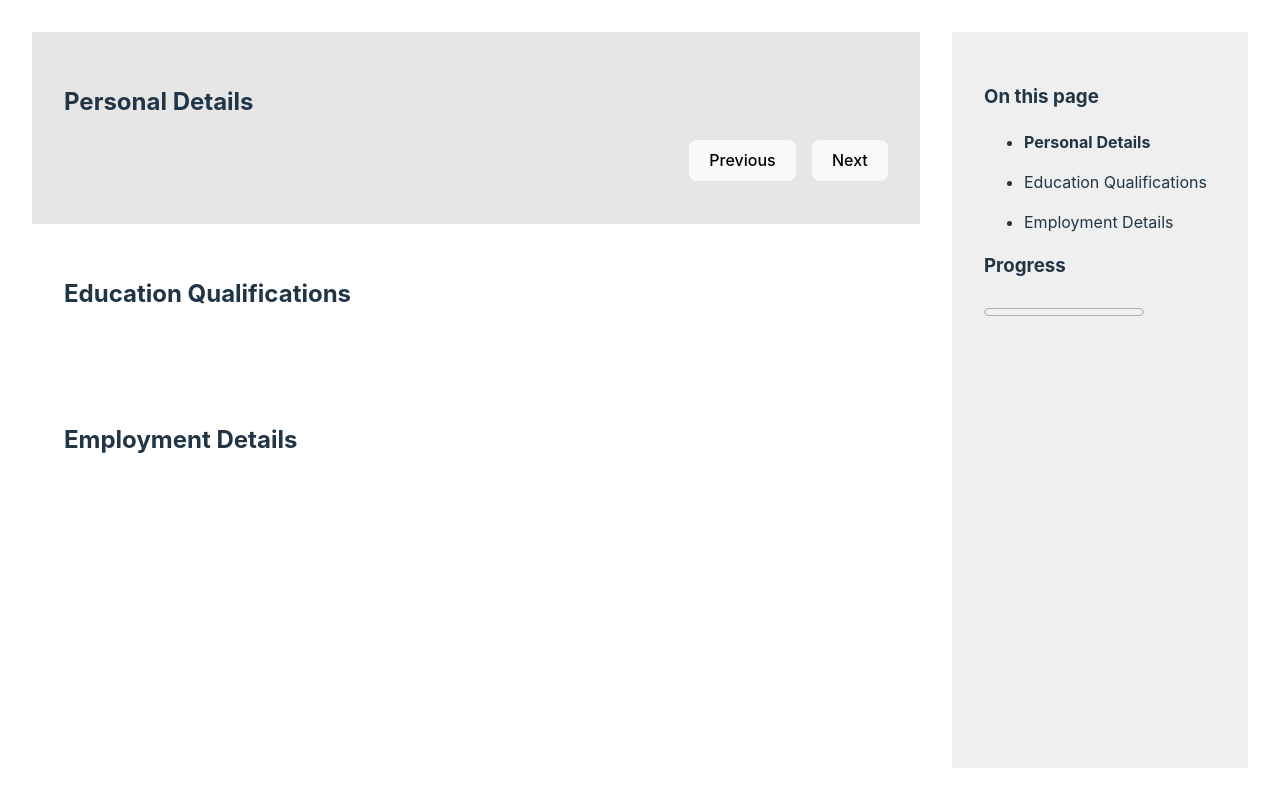
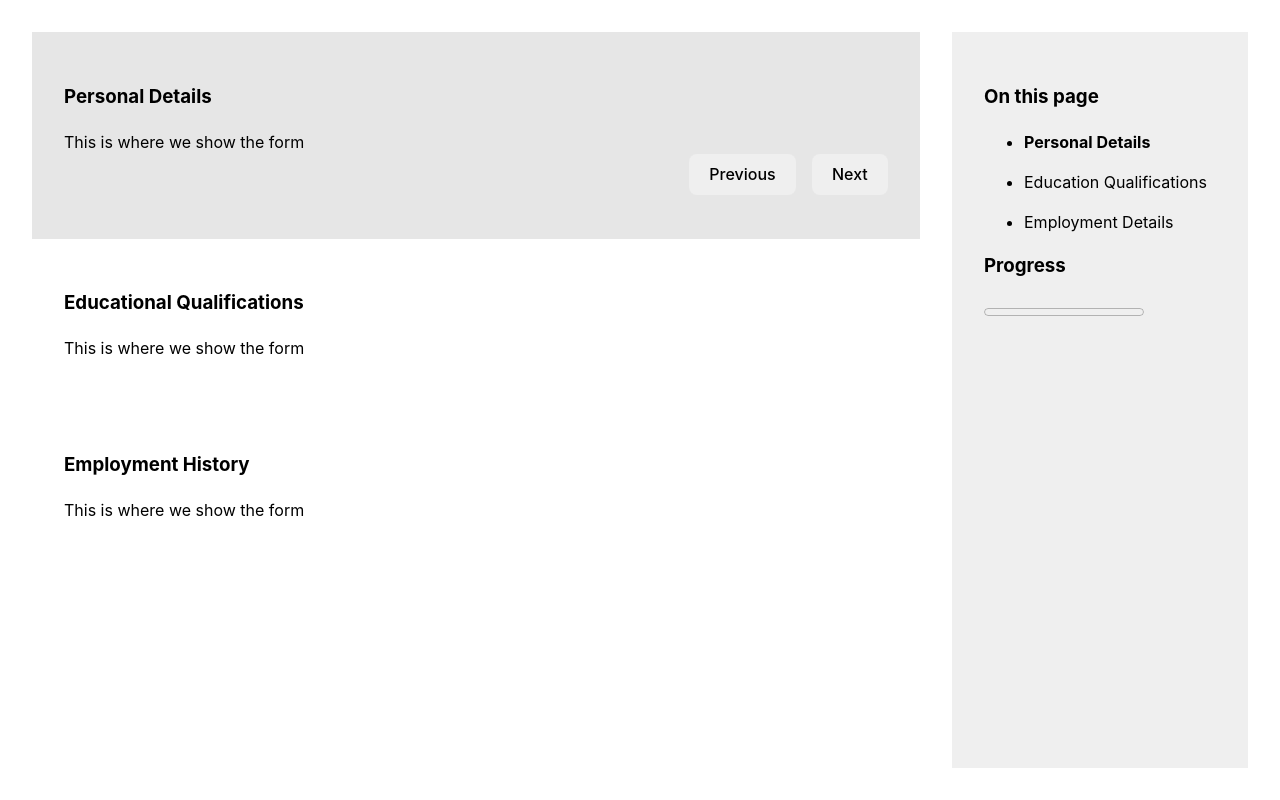
Before and after one commit to fahadahmed/multi-step-form, a React (Vite) app: page / in a window 1280 px wide. Built offline with nearby package versions, Linux system fonts and the light colour scheme.

Commit message:
updates to the form sections

```diff
--- a/package.json
+++ b/package.json
@@ -13,7 +13,8 @@
     "react": "^18.2.0",
     "react-dom": "^18.2.0",
     "react-hook-form": "^7.51.2",
-    "zod": "^3.22.4"
+    "zod": "^3.22.4",
+    "zustand": "^4.5.2"
   },
   "devDependencies": {
     "@types/react": "^18.2.66",
--- a/src/App.tsx
+++ b/src/App.tsx
@@ -1,21 +1,22 @@
 import { MultiStepForm } from "./components"
+import { EducationalQualificationForm, EmploymentHistoryForm, PersonalDetailsForm } from "./components/forms"
 
 // create the formConfig data
 const formConfig = [
   {
     stepName: 'Personal Details',
     progressValue: 0,
-    fields: []
+    section: PersonalDetailsForm
   },
   {
     stepName: 'Education Qualifications',
     progressValue: 50,
-    fields: []
+    section: EducationalQualificationForm
   },
   {
     stepName: 'Employment Details',
     progressValue: 80,
-    fields: []
+    section: EmploymentHistoryForm
   }
 ]
 function App() {
--- a/src/components/MultiStepForm/MultiStepForm.tsx
+++ b/src/components/MultiStepForm/MultiStepForm.tsx
@@ -1,9 +1,9 @@
-import { useState } from "react"
+import React, { useState } from "react"
 
 type FormConfigType = {
   stepName: string
   progressValue: number
-  // fields: any[]
+  section: React.FC
 
 }
 export type MultiStepFormProps = {
@@ -41,7 +41,7 @@ export default function MultiStepForm({ formConfig }: Readonly<MultiStepFormProp
             <>
               <div key={index} style={{ display: 'grid', background: step === index ? '#e6e6e6' : '#FFFFFF', padding: '2rem', gridTemplateRows: '11fr 1fr', gridTemplateColumns: '1fr' }}>
                 <div>
-                  <h2>{stepData.stepName}</h2>
+                  <stepData.section />
                   <div style={{ display: step === index ? 'flex' : 'none', justifyContent: 'end', alignItems: 'center', gap: '1rem' }}>
                     <button onClick={() => handleFormBtnClick("previous")}>Previous</button>
                     <button onClick={() => handleFormBtnClick("next")}>Next</button>
--- /dev/null
+++ b/src/components/forms/EducationalQualificationForm/EducationalQualificationForm.tsx
@@ -0,0 +1,10 @@
+
+
+export default function EducationalQualificationForm() {
+  return (
+    <div>
+      <h3>Educational Qualifications</h3>
+      <div>This is where we show the form</div>
+    </div>
+  )
+}
--- /dev/null
+++ b/src/components/forms/EducationalQualificationForm/index.ts
@@ -0,0 +1,2 @@
+export { default } from './EducationalQualificationForm';
+export * from './EducationalQualificationForm';
--- /dev/null
+++ b/src/components/forms/EmploymentHistoryForm/EmploymentHistoryForm.tsx
@@ -0,0 +1,10 @@
+
+
+export default function EmploymentHistoryForm() {
+  return (
+    <div>
+      <h3>Employment History</h3>
+      <div>This is where we show the form</div>
+    </div>
+  );
+}
--- /dev/null
+++ b/src/components/forms/EmploymentHistoryForm/index.ts
@@ -0,0 +1,2 @@
+export { default } from './EmploymentHistoryForm';
+export * from './EmploymentHistoryForm';
--- /dev/null
+++ b/src/components/forms/PersonalDetailsForm/PersonalDetailsForm.tsx
@@ -0,0 +1,9 @@
+
+export default function PersonalDetailsForm() {
+  return (
+    <div>
+      <h3>Personal Details</h3>
+      <div>This is where we show the form</div>
+    </div>
+  )
+}
--- /dev/null
+++ b/src/components/forms/PersonalDetailsForm/index.ts
@@ -0,0 +1,3 @@
+export { default } from './PersonalDetailsForm';
+
+export * from './PersonalDetailsForm';
--- /dev/null
+++ b/src/components/forms/index.ts
@@ -0,0 +1,7 @@
+export { default as PersonalDetailsForm } from './PersonalDetailsForm';
+export { default as EmploymentHistoryForm } from './EmploymentHistoryForm';
+export { default as EducationalQualificationForm } from './EducationalQualificationForm';
+
+export * from './PersonalDetailsForm';
+export * from './EmploymentHistoryForm';
+export * from './EducationalQualificationForm';
--- a/src/index.css
+++ b/src/index.css
@@ -2,10 +2,6 @@
   font-family: Inter, system-ui, Avenir, Helvetica, Arial, sans-serif;
   line-height: 1.5;
   font-weight: 400;
-
-  color-scheme: light dark;
-  color: rgba(255, 255, 255, 0.87);
-  background-color: #242424;
 
   font-synthesis: none;
   text-rendering: optimizeLegibility;
@@ -50,7 +46,7 @@ button {
   font-size: 1em;
   font-weight: 500;
   font-family: inherit;
-  background-color: #1a1a1a;
+  background-color: #efefef;
   cursor: pointer;
   transition: border-color 0.25s;
 }
@@ -61,16 +57,3 @@ button:focus,
 button:focus-visible {
   outline: 4px auto -webkit-focus-ring-color;
 }
-
-@media (prefers-color-scheme: light) {
-  :root {
-    color: #213547;
-    background-color: #ffffff;
-  }
-  a:hover {
-    color: #747bff;
-  }
-  button {
-    background-color: #f9f9f9;
-  }
-}
```
Also changed, not shown: 1 other file (tests, documents, lock files or other folders).
